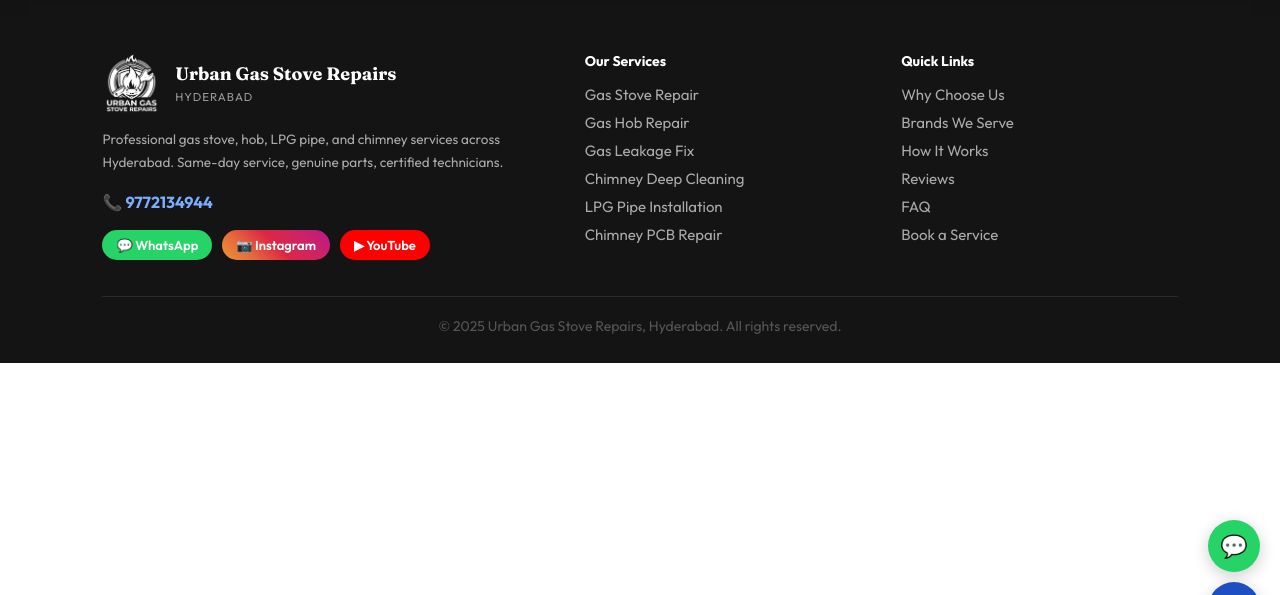
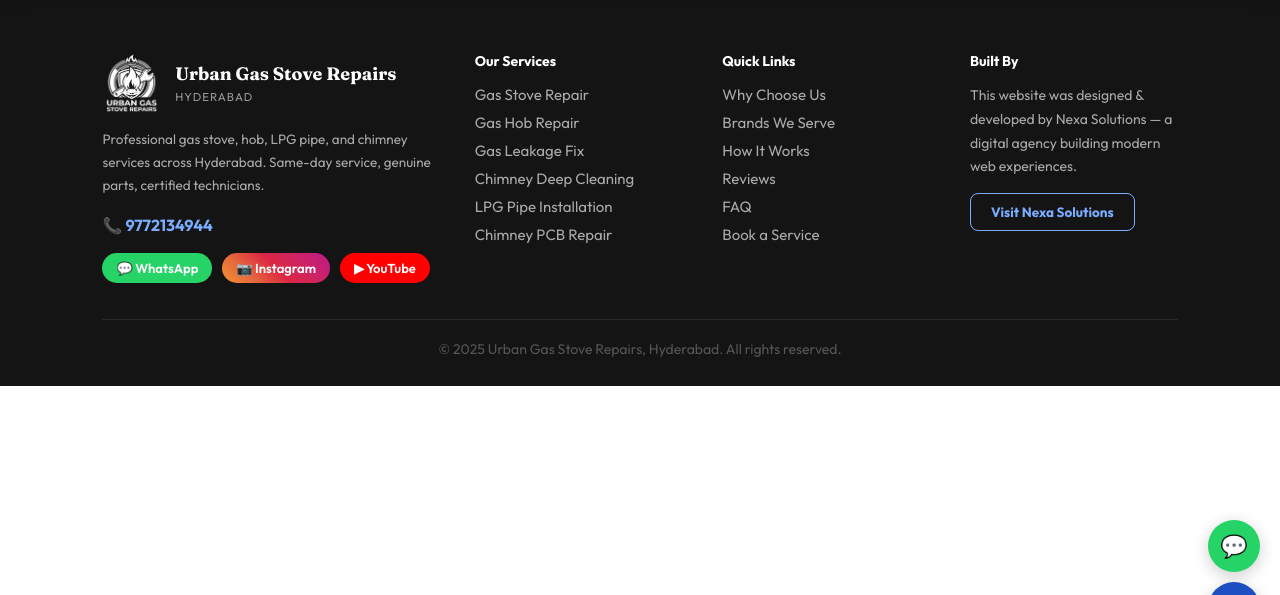
Before and after one commit to mynexasolutions-spec/urban-gas-stove, a Flask app: template templates/base.html in a window 1280 px wide. Shown: the part 144-739 px from the top of the page. Run offline with Flask 3, Linux system fonts and the light colour scheme; the template is opened without the code that fills it, so the values that code supplies are empty.

Commit message:
Added about nexa in footer

```diff
--- a/static/css/style.css
+++ b/static/css/style.css
@@ -259,7 +259,7 @@ section { padding: 72px 8%; }
 
 /* ── FOOTER ──────────────────────────────────────────────── */
 footer { background: var(--dark); color: #aaa; padding: 52px 8% 28px; }
-.footer-grid { display: grid; grid-template-columns: 1.6fr 1fr 1fr; gap: 40px; margin-bottom: 36px; }
+.footer-grid { display: grid; grid-template-columns: 1.6fr 1fr 1fr 1fr; gap: 40px; margin-bottom: 36px; }
 /* ── SOCIAL SECTION ─────────────────────────────────────────── */
 .social-section { padding: 72px 8%; background: var(--light); }
 .social-cards { display: grid; grid-template-columns: repeat(3,1fr); gap: 20px; max-width: 900px; margin: 0 auto; }
@@ -292,6 +292,8 @@ footer h4 { color: #fff; font-size: 14px; margin-bottom: 14px; }
 .footer-links a { color: #aaa; text-decoration: none; font-size: 15px; transition: color .2s; }
 .footer-links a:hover { color: #7aadff; }
 .footer-bottom { border-top: 1px solid #2a2a2a; padding-top: 20px; text-align: center; font-size: 14px; color: #555; }
+.nexa-btn { display: inline-block; padding: 9px 20px; border-radius: 8px; border: 1.5px solid #7aadff; color: #7aadff; font-size: 13.5px; font-weight: 700; text-decoration: none; transition: background .2s, color .2s; }
+.nexa-btn:hover { background: #7aadff; color: #0d0d0d; }
 
 /* ── FLOAT BUTTONS ───────────────────────────────────────── */
 .float-buttons { position: fixed; bottom: 22px; right: 20px; display: flex; flex-direction: column; gap: 10px; z-index: 999; }
--- a/templates/partials/footer.html
+++ b/templates/partials/footer.html
@@ -40,9 +40,15 @@
         <li><a href="#contact">Book a Service</a></li>
       </ul>
     </div>
+
+    <div>
+      <h4>Built By</h4>
+      <p style="color:#aaa;font-size:14px;line-height:1.7;margin-bottom:14px;">This website was designed &amp; developed by Nexa Solutions &mdash; a digital agency building modern web experiences.</p>
+      <a href="https://nexa-solutions.in/" target="_blank" rel="noopener" class="nexa-btn">Visit Nexa Solutions</a>
+    </div>
   </div>
 
   <div class="footer-bottom">
-    © 2025 Urban Gas Stove Repairs, Hyderabad. All rights reserved.
+    <div>© 2025 Urban Gas Stove Repairs, Hyderabad. All rights reserved.</div>
   </div>
 </footer>
```
